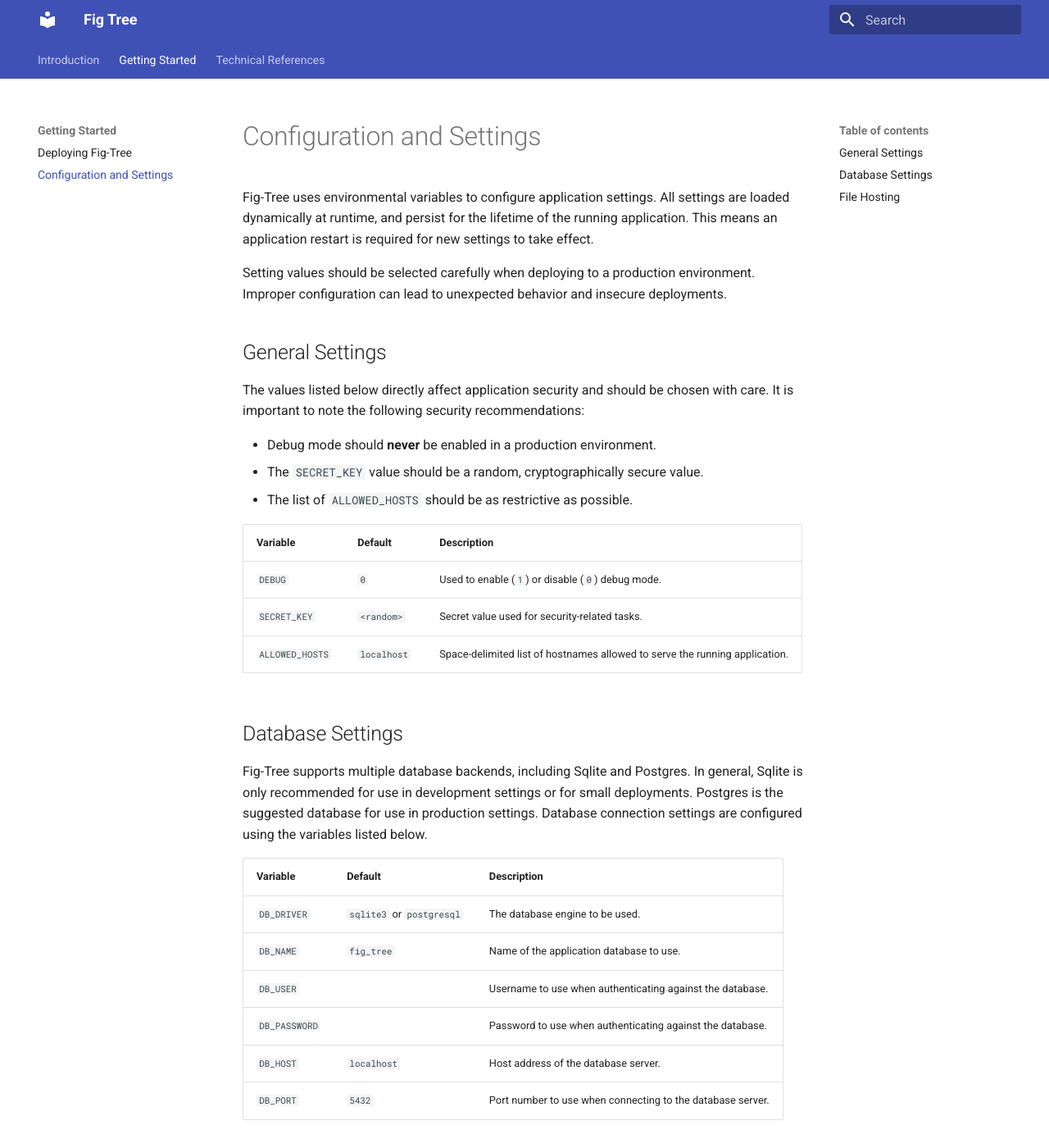
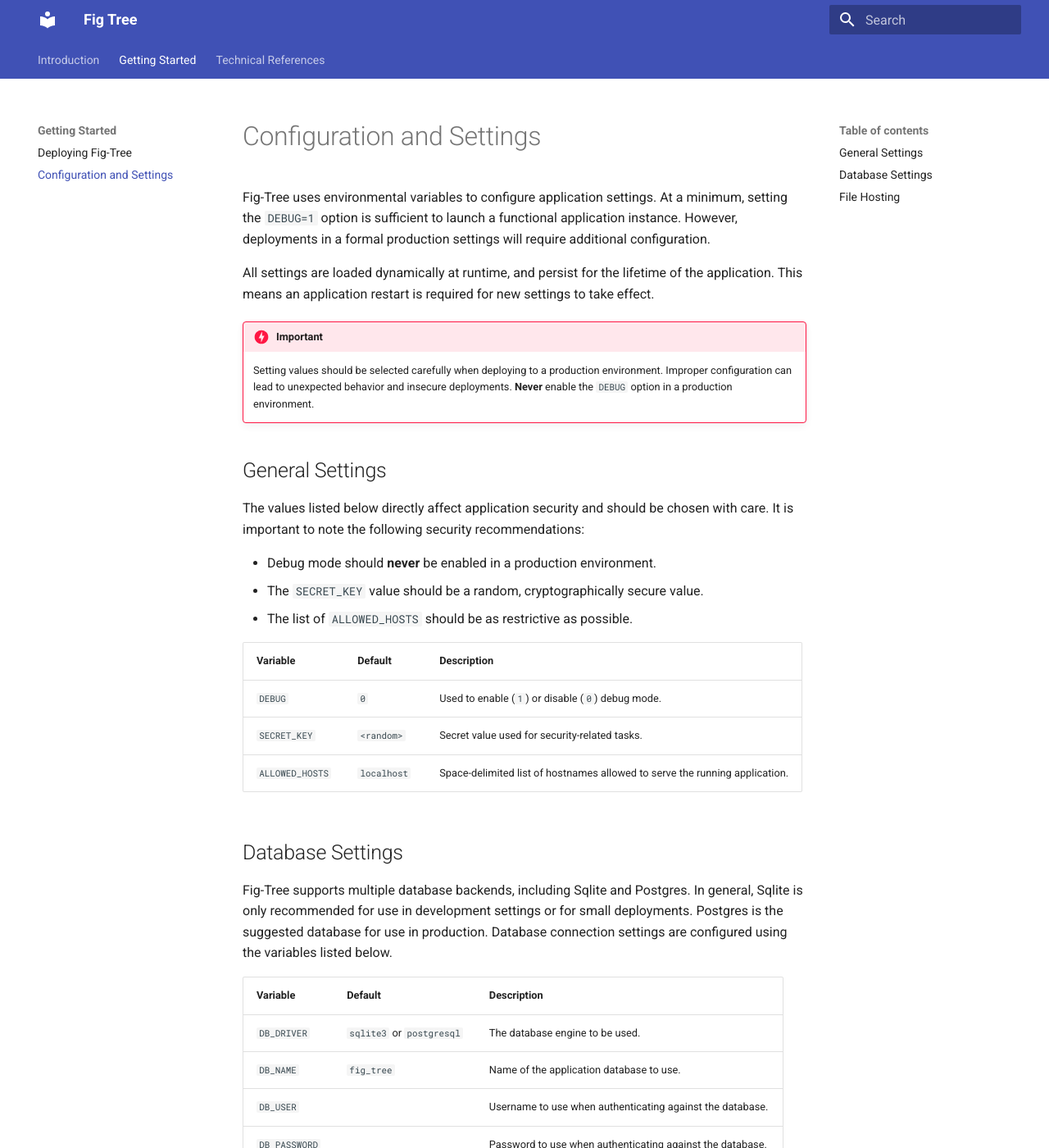
Before and after one commit to djperrefort/fig-tree, an MkDocs documentation site: the page built from docs/getting_started/configuration.md, in a window 1280 px wide and 1400 px high. Shown: the whole window at 82% size. Built offline with MkDocs 1.6.1 and Material for MkDocs 9.7.7, drawn with Linux system fonts in a browser that asks for light colours.

Commit message:
Adds scurity warning to config page

```diff
--- a/docs/getting_started/configuration.md
+++ b/docs/getting_started/configuration.md
@@ -1,11 +1,16 @@
 # Configuration and Settings
 
 Fig-Tree uses environmental variables to configure application settings.
-All settings are loaded dynamically at runtime, and persist for the lifetime of the running application.
+At a minimum, setting the `DEBUG=1` option is sufficient to launch a functional application instance.
+However, deployments in a formal production settings will require additional configuration.
+
+All settings are loaded dynamically at runtime, and persist for the lifetime of the application.
 This means an application restart is required for new settings to take effect.
 
-Setting values should be selected carefully when deploying to a production environment.
-Improper configuration can lead to unexpected behavior and insecure deployments.
+!!! danger "Important"
+    Setting values should be selected carefully when deploying to a production environment.
+    Improper configuration can lead to unexpected behavior and insecure deployments.
+    **Never** enable the `DEBUG` option in a production environment.
 
 ## General Settings
 
```
Also changed, not shown: other parts of docs/getting_started/configuration.md (+1 -1 lines).
